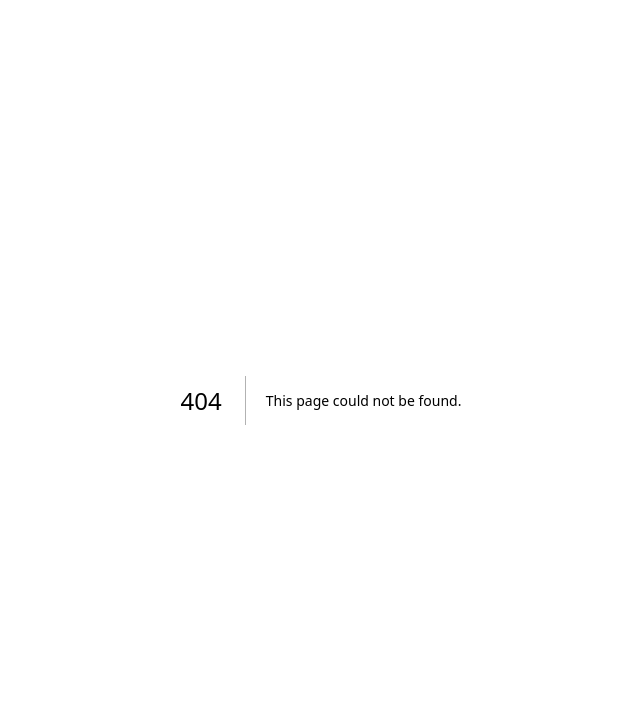
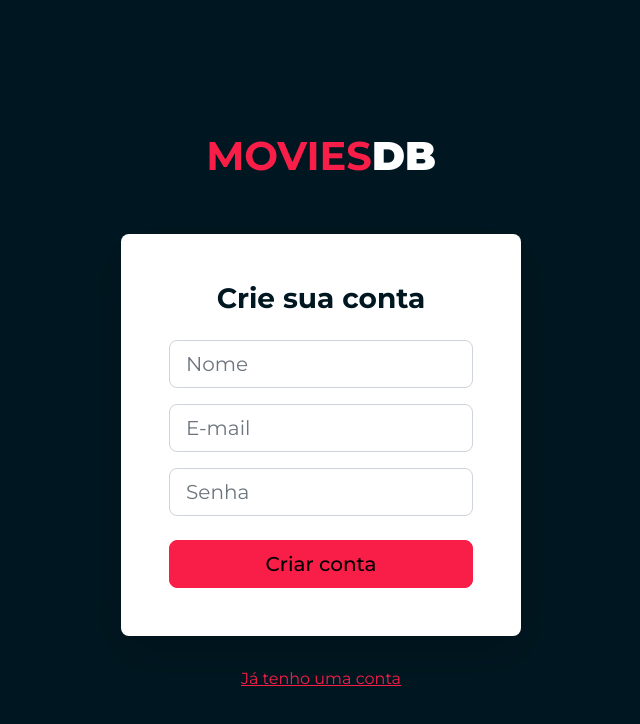
Before and after one commit to luankjs/moviesdb, a Next.js app: page /crie-sua-conta in a window 1280 px wide. Before the commit this address had no page. Shown: the top 724 px of the page, without its empty margins (319-959 px from the left). Built offline with nearby package versions, Linux system fonts and the light colour scheme; no server answers.

Commit message:
feat: signup page

```diff
--- /dev/null
+++ b/src/pages/crie-sua-conta.tsx
@@ -0,0 +1,158 @@
+import Link from "next/link"
+import { useRouter } from "next/router";
+import { useState } from "react";
+import { useForm } from "react-hook-form"
+import Swal from 'sweetalert2'
+import Head from 'next/head'
+
+import { tstapi } from "../service/api"
+
+import { sweetAlertDefaultParams } from "../utils/sweetAlert2";
+
+type SignUpFormData = {
+  name: string;
+  email: string;
+  password: string;
+}
+
+const SignUpPage = () => {
+  const router = useRouter()
+  const [isSubmitting, setIsSubmitting] = useState(false)
+  const { register, handleSubmit, formState: { errors }, reset } = useForm<SignUpFormData>();
+
+  const onSubmit = (data: SignUpFormData) => {
+    setIsSubmitting(true)
+
+    tstapi.post('/auth/signup', data)
+      .then((response) => {
+        reset({name: '', email: '', password: ''})
+        const user = response.data.user
+        Swal.fire({
+          ...sweetAlertDefaultParams,
+          icon: 'success',
+          title: `Tudo certo, ${user.name}!`,
+          text: 'Sua conta foi criada com sucesso',
+          confirmButtonText: 'Ir para o login'
+        }).then((result) => {
+          if (result.isConfirmed) router.push('/entrar')
+        })
+      })
+      .catch((error) => {
+        Swal.fire({
+          ...sweetAlertDefaultParams,
+          icon: 'error',
+          title: 'Ops, houve um problema...',
+          text: error.response.data.msg,
+        })
+      })
+      .finally(() => setIsSubmitting(false))
+  }
+
+  return (
+    <>
+      <Head>
+        <title>Movies DB | Crie sua conta</title>
+      </Head>
+      <div className="vw-100 vh-100 d-flex flex-column align-items-center justify-content-center">
+        <div className="py-4 mb-4 animate__animated animate__fadeInDown">
+          <Link className="text-center" href="/">
+            <span className="fs-1 text-primary text-uppercase fw-bold">Movies</span>
+            <span className="fs-1 text-white text-uppercase fw-bolder">DB</span>
+          </Link>
+        </div>
+        <div className="animate__animated animate__fadeInUp w-90 mw-400px">
+          <div className="py-5 px-4 px-sm-5 bg-white rounded-3 shadow-lg">
+            <h3 className="fs-3 text-dark mb-4 text-center fw-bold">Crie sua conta</h3>
+            <form onSubmit={handleSubmit(onSubmit)}>
+              <div className="mb-3">
+                <input
+                  type="name"
+                  className="form-control form-control-lg"
+                  placeholder="Nome"
+                  {
+                    ...register(
+                      "name", { required: "Digite seu nome para se cadastrar" }
+                    )
+                  }
+                  aria-invalid={errors.name ? "true" : "false"}
+                />
+                {errors.name && (
+                  <div className="invalid-feedback d-block">
+                    {errors.name?.message}
+                  </div>
+                )}
+              </div>
+
+              <div className="mb-3">
+                <input
+                  type="email"
+                  className="form-control form-control-lg"
+                  placeholder="E-mail"
+                  {...register(
+                    "email",
+                    {
+                      required: "Digite seu e-mail para se cadastrar",
+                      pattern: {
+                        value: /^[A-Z0-9._%+-]+@[A-Z0-9.-]+\.[A-Z]{2,}$/i,
+                        message: "Digite um e-mail válido"
+                      }
+                    }
+                  )}
+                  aria-invalid={errors.email ? "true" : "false"}
+                />
+                {errors.email && (
+                  <div className="invalid-feedback d-block">
+                    {errors.email?.message}
+                  </div>
+                )}
+              </div>
+
+              <div className="mb-3">
+                <input
+                  type="password"
+                  className="form-control form-control-lg"
+                  placeholder="Senha"
+                  {...register(
+                    "password",
+                    {
+                      required: "Digite sua senha para se cadastrar",
+                      minLength: {
+                        value: 8,
+                        message: 'Digite uma senha com pelo menos 8 dígitos'
+                      }
+                    }
+                  )}
+                  aria-invalid={errors.password ? "true" : "false"}
+                />
+                {errors.password && (
+                  <div className="invalid-feedback d-block">
+                    {errors.password?.message}
+                  </div>
+                )}
+              </div>
+
+              <div className="mt-4 d-grid gap-2">
+                <button
+                  className="btn btn-primary btn-lg"
+                  disabled={isSubmitting}
+                >
+                  {isSubmitting ? 'Criando conta...' : 'Criar conta'}
+                </button>
+              </div>
+            </form>
+          </div>
+          <div className="mt-4 text-center">
+            <Link
+              href="/entrar"
+              className="btn btn-link"
+            >
+              Já tenho uma conta
+            </Link>
+          </div>
+        </div>
+      </div>
+    </>
+  )
+}
+
+export default SignUpPage
```
